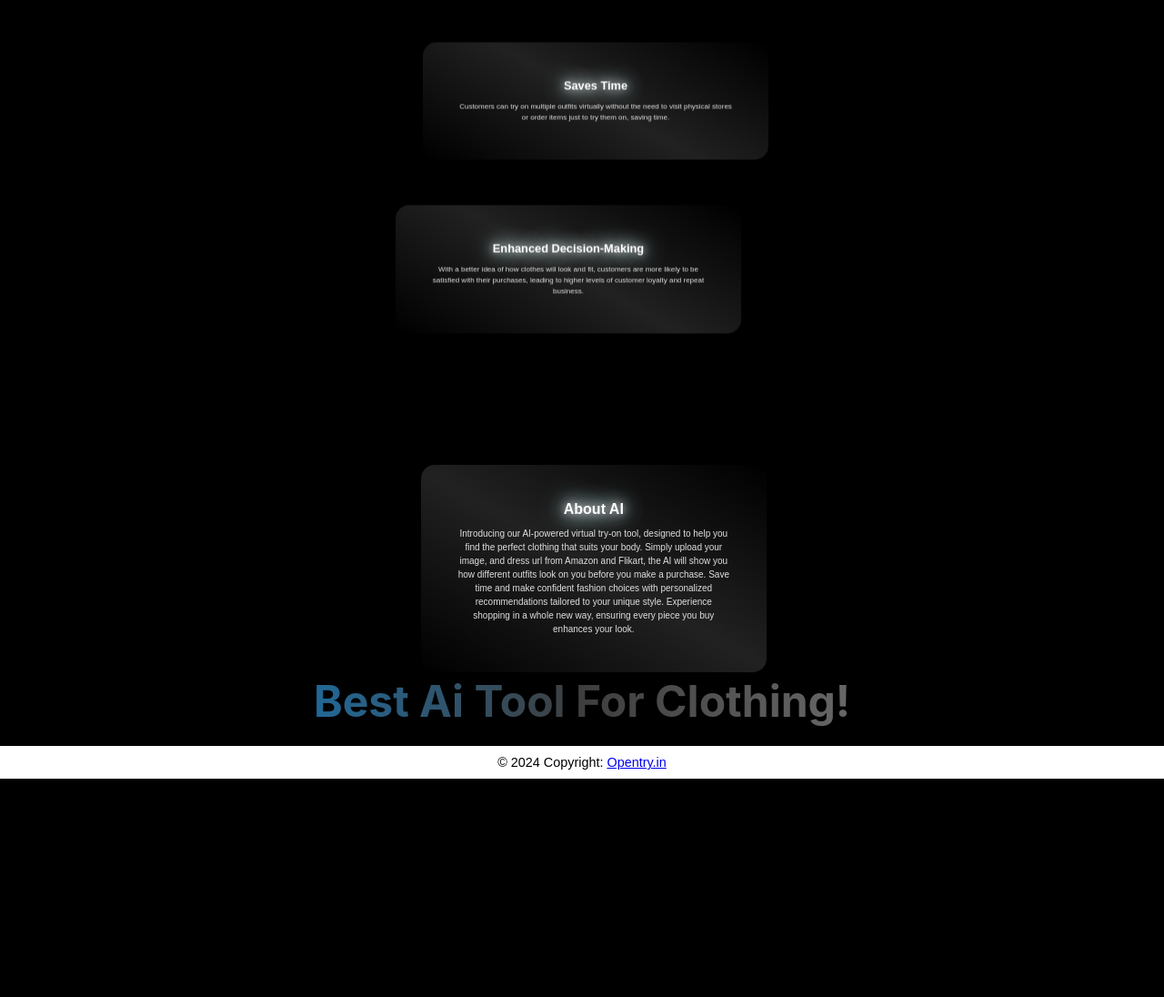
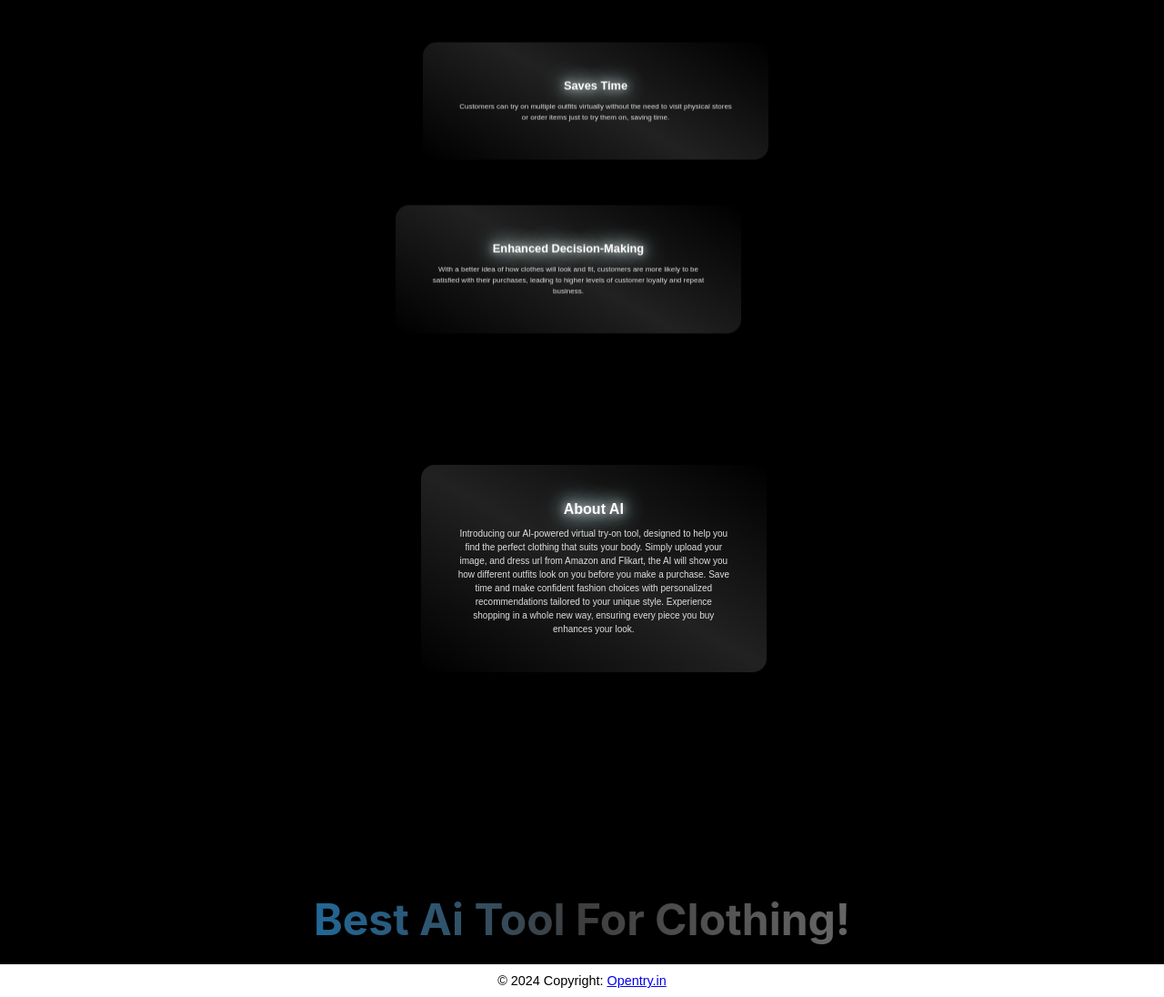
Before and after one commit to Mythesis002/EarnStay, a plain HTML site: page index.html in a window 1280 px wide. Shown: the part 1089-2185 px from the top of the page at 91% size. Before the commit the page ends 1945 px from the top, so only its background shows below. Drawn offline with Linux system fonts and the light colour scheme.

Commit message:
Update index.html

```diff
--- a/index.html
+++ b/index.html
@@ -563,7 +563,7 @@ font-size: 14px;
     position: absolute;
     left: 0;
     margin-top: 50px;
-    top: 220%;
+    top: 250%;
     width: 100%;
 
 
```
